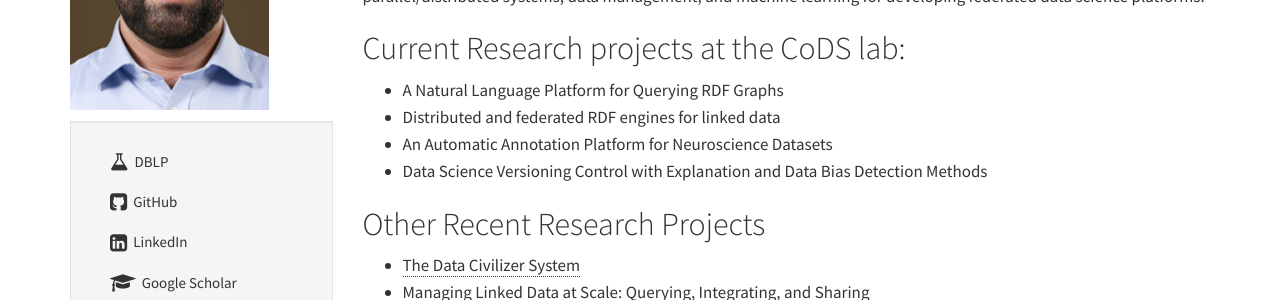
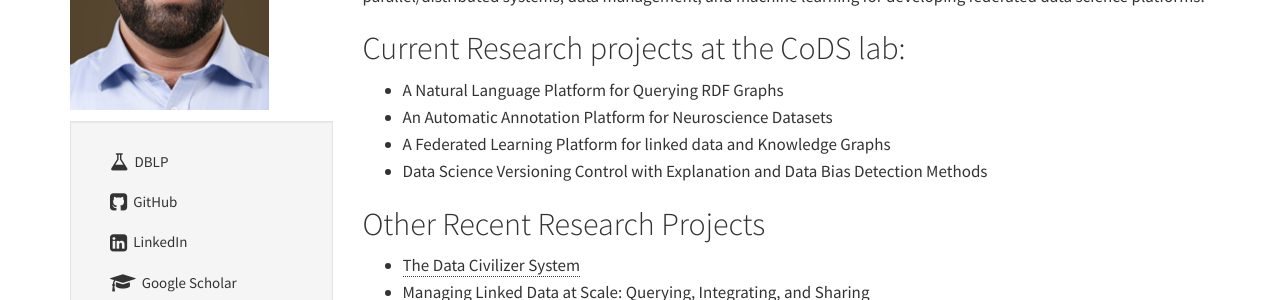
Before and after one commit to mansoure/mansoure.github.io, a Jekyll site: the page built from index.md, in a window 1280 px wide and 1079 px high. Shown: the part 216-516 px from the top of the window. Built offline with Jekyll 4.4.1, drawn with Linux system fonts in a browser that asks for light colours; comment, search, counter and statistics services are not loaded.

Commit message:
Update index.md

```diff
--- a/index.md
+++ b/index.md
@@ -9,8 +9,8 @@ I am an assistant professor in the Department of Computer-Science and Software E
 ## Current Research projects at the CoDS lab:
 
 - A Natural Language Platform for Querying RDF Graphs
-- Distributed and federated RDF engines for linked data
 - An Automatic Annotation Platform for Neuroscience Datasets
+- A Federated Learning Platform for linked data and Knowledge Graphs
 - Data Science Versioning Control with Explanation and Data Bias Detection Methods
 
 
```
